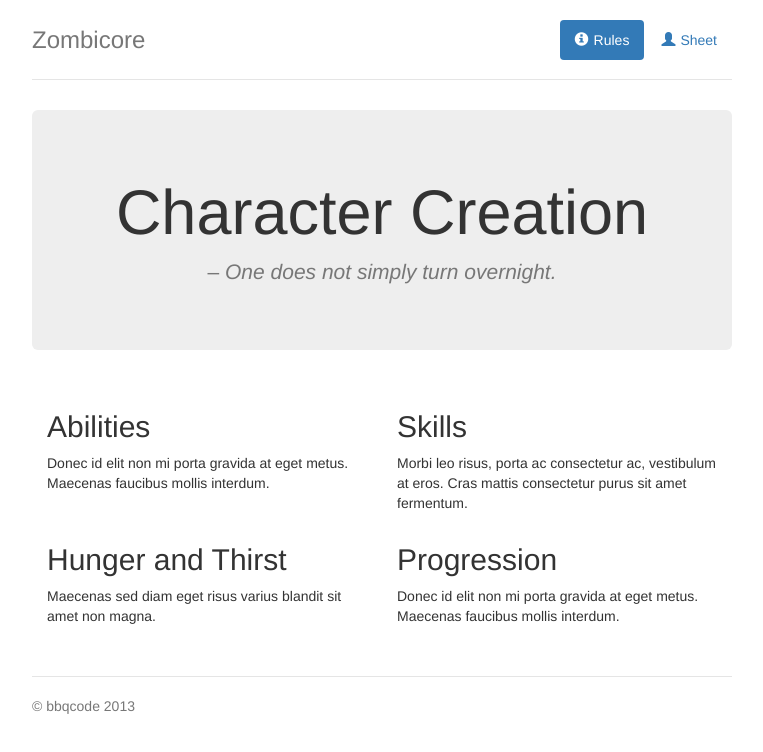
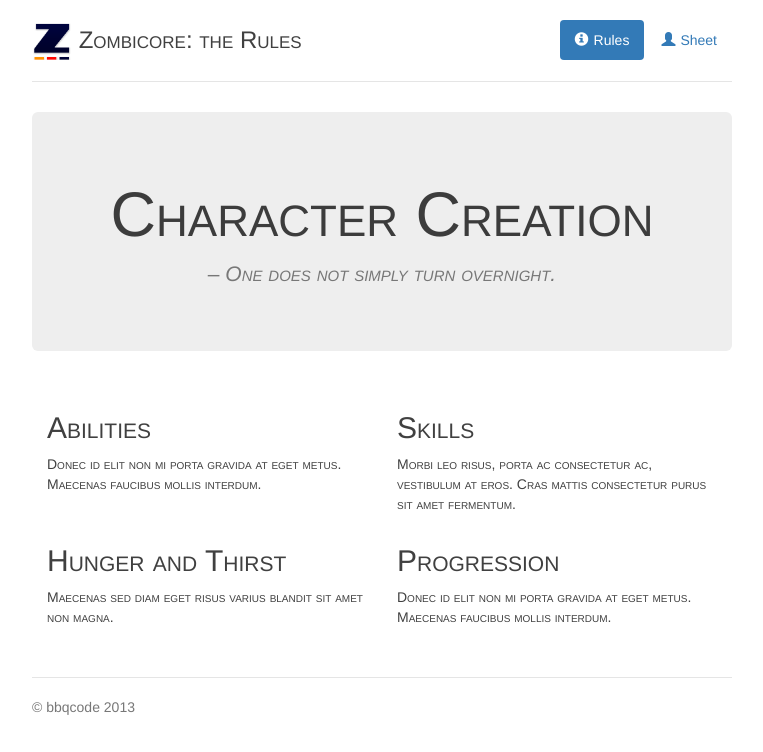
Before and after one commit to MartinFournier/zombicore, a plain HTML site: page index.html in a window 1280 px wide. Shown: the whole page, without its empty margins (258-1021 px from the left). Drawn offline with nearby package versions, Linux system fonts and the light colour scheme.

Commit message:
Added img to page

```diff
--- a/content/css/print.css
+++ b/content/css/print.css
@@ -18,7 +18,7 @@
     }
 
 
-    .main-infos, .abilities, .header h3, .items, .skills-injuries{
+    .main-infos, .abilities, .header h3, .items, .skills-injuries, .small-caps{
     font-variant:small-caps;
     color: rgba(0,0,0,0.75);
     }
@@ -109,3 +109,11 @@ font-size: 18px;
  border-bottom: none !important;
  }
  }
+
+
+
+    .logo-img {
+    height: 40px;
+position: relative;
+top: -2px;
+    }
--- a/index.html
+++ b/index.html
@@ -10,6 +10,7 @@
     <link href="http://netdna.bootstrapcdn.com/bootstrap/3.0.0/css/bootstrap.min.css" rel="stylesheet">
     <!-- <link href="content/libs/bootstrap/css/bootstrap.min.css" rel="stylesheet" media="screen"> -->
     <link href="content/libs/bootstrap/css/jumbotron.css" rel="stylesheet" media="screen">
+     <link href="content/css/print.css" rel="stylesheet">
   </head>
   <body>
     <div class="container">
@@ -19,15 +20,17 @@
           <li class=""><a href="sheet.html"><span class="glyphicon glyphicon-user"></span>Sheet</a></li>
           <!--<li><a href="#"><span class="glyphicon glyphicon-briefcase"></span>Tools</a></li>-->
         </ul>
-        <h3 class="text-muted">Zombicore</h3>
+        <h3 class="text-muted">
+          <img src="content/img/favicon.png" class="logo-img" />
+        Zombicore: the Rules</h3>
       </div>
 
-      <div class="jumbotron">
+      <div class="jumbotron small-caps">
         <h1>Character Creation</span></h1>
         <p class="lead text-muted">&ndash;<em> One does not simply turn overnight.</em></p>
       </div>
 
-      <div class="row marketing">
+      <div class="row marketing small-caps">
         <div class="col-md-6">
           <h2>Abilities</h2>
           <p>Donec id elit non mi porta gravida at eget metus. Maecenas faucibus mollis interdum.</p>
```
Also changed, not shown: sheet.html (+3 -1 lines).
